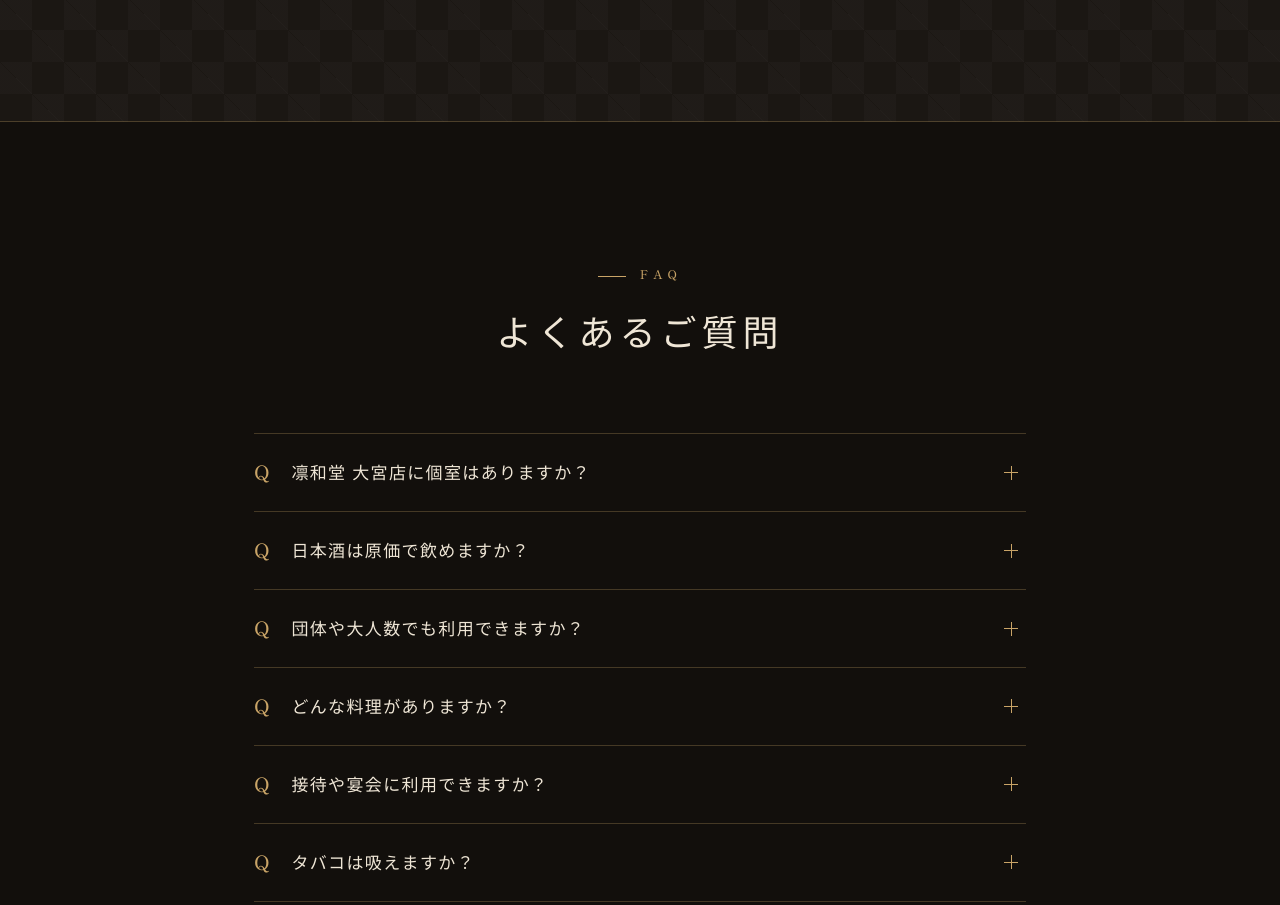
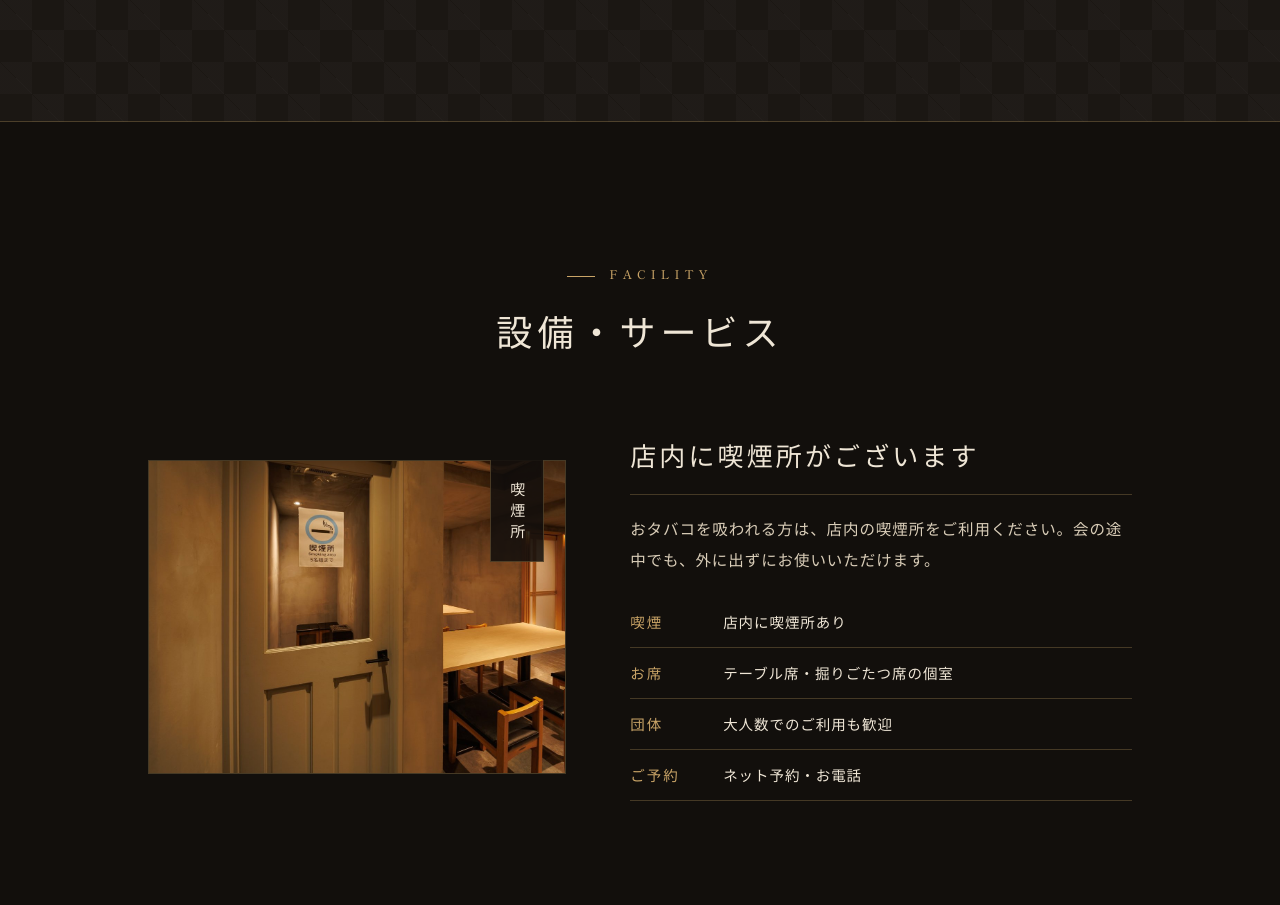
Before and after one commit to creativeplace20120316-pixel/rinwado-omiya, a plain HTML site: page index.html in a window 1280 px wide. Shown: the part 9560-10465 px from the top of the page. Drawn offline with Linux system fonts and the light colour scheme.

Commit message:
「設備・サービス」の欄を追加（喫煙所の写真と案内）
Co-Authored-By: Claude Fable 5.2 <noreply@anthropic.com>

```diff
--- a/css/style.css
+++ b/css/style.css
@@ -277,6 +277,16 @@ html, body { overflow-x: clip; }
   .brand-name { font-size: 22px; }
   .brand-shop { display: none; }
 }
+.facility { max-width: 1112px; }
+.facility-grid { display: grid; grid-template-columns: 5fr 6fr; gap: clamp(28px, 5vw, 72px); align-items: center; }
+.facility-photo { position: relative; }
+.facility-photo img { width: 100%; aspect-ratio: 4 / 3; object-fit: cover; object-position: center 38%; border: 1px solid var(--line); }
+.facility-body h3 { font-family: var(--serif); font-weight: 500; font-size: clamp(20px, 2.2vw, 26px); letter-spacing: .12em; line-height: 1.7; padding-bottom: 16px; margin-bottom: 18px; border-bottom: 1px solid var(--line); }
+.facility-body > p { color: #d9cdb8; }
+.facility-list { display: grid; grid-template-columns: 6em 1fr; margin-top: 22px; }
+.facility-list dt, .facility-list dd { padding: 12px 0; border-bottom: 1px solid var(--line); line-height: 1.8; font-size: 14.5px; }
+.facility-list dt { font-family: var(--serif); color: var(--gold); letter-spacing: .14em; }
+@media (max-width: 900px) { .facility-grid { grid-template-columns: 1fr; } }
 .access-photos { display: grid; grid-template-columns: 1fr 1fr; gap: 10px; margin-bottom: 26px; }
 .access-info .access-photos img { width: 100%; aspect-ratio: 1 / 1; object-fit: cover; object-position: center; margin: 0; }
 .access-info .access-photos img:last-child { object-position: 42% center; }
--- a/index.html
+++ b/index.html
@@ -376,6 +376,29 @@
   </ul>
 </section>
 
+<section class="section facility" id="facility">
+  <div class="section-head reveal">
+    <p class="eyebrow">FACILITY</p>
+    <h2 class="heading">設備・サービス</h2>
+  </div>
+  <div class="facility-grid">
+    <figure class="facility-photo reveal">
+      <img src="images/facility-smoking.jpg" alt="店内の喫煙所" loading="lazy" width="1200" height="1200">
+      <p class="sig-v" aria-hidden="true">喫煙所</p>
+    </figure>
+    <div class="facility-body reveal">
+      <h3>店内に喫煙所がございます</h3>
+      <p>おタバコを吸われる方は、店内の喫煙所をご利用ください。会の途中でも、外に出ずにお使いいただけます。</p>
+      <dl class="facility-list">
+        <dt>喫煙</dt><dd>店内に喫煙所あり</dd>
+        <dt>お席</dt><dd>テーブル席・掘りごたつ席の個室</dd>
+        <dt>団体</dt><dd>大人数でのご利用も歓迎</dd>
+        <dt>ご予約</dt><dd>ネット予約・お電話</dd>
+      </dl>
+    </div>
+  </div>
+</section>
+
 <section class="section faq" id="faq">
   <div class="section-head reveal">
     <p class="eyebrow">FAQ</p>
```
Also changed, not shown: images/facility-smoking.jpg (added).
